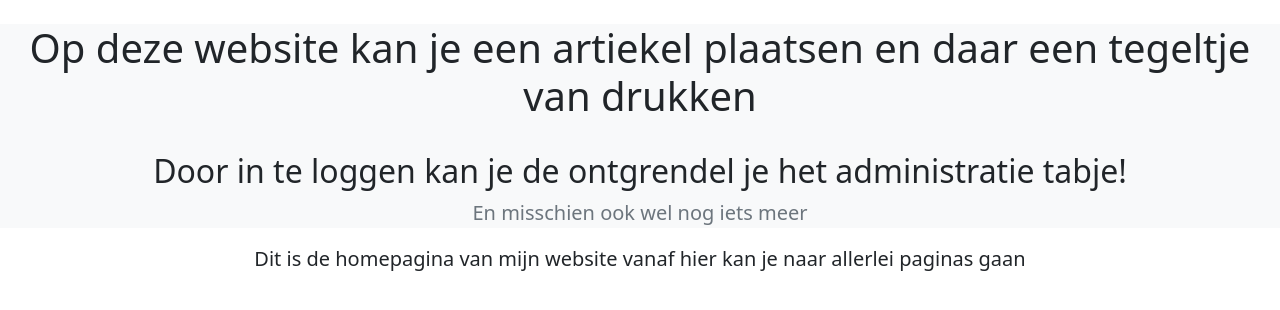
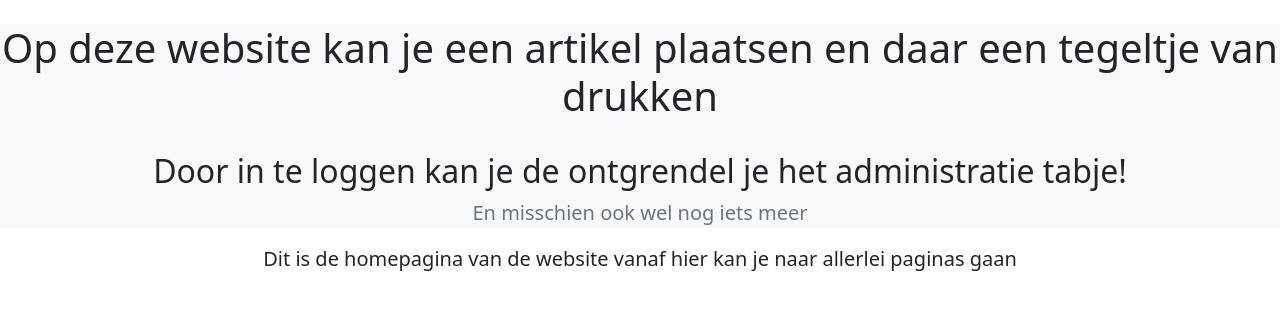
Before and after one commit to Jelleinholland/Webdevelopment-Jaar2, a PHP site: page /app/views/home/index.php in a window 1280 px wide. Shown: the part 56-366 px from the top of the page. Run offline with PHP 8.4, Linux system fonts and the light colour scheme.

Commit message:
Fix fix fix

```diff
--- a/app/views/home/index.php
+++ b/app/views/home/index.php
@@ -4,12 +4,12 @@ include __DIR__ . '/../header.php';
 include __DIR__ . '/../footer.php';
 ?>
 <section class="text-center bg-light">
-<h1 class="fw-light">Op deze website kan je een artiekel plaatsen en daar een tegeltje van drukken</h1>
+<h1 class="fw-light">Op deze website kan je een artikel plaatsen en daar een tegeltje van drukken</h1>
 <br>
 <h2 class="fw-light">Door in te loggen kan je de ontgrendel je het administratie tabje!</h2>
 <p class="lead text-muted">En misschien ook wel nog iets meer</p>
 </section>
 <div id="Content">
-<p class="lead">Dit is de homepagina van mijn website vanaf hier kan je naar allerlei paginas gaan</p>
+<p class="lead">Dit is de homepagina van de website vanaf hier kan je naar allerlei paginas gaan</p>
 </div>
 </html>
```
Also changed, not shown: app/controllers/cartcontroller.php (+5 -3 lines), app/views/cart/index.php (+9 -1 lines).
